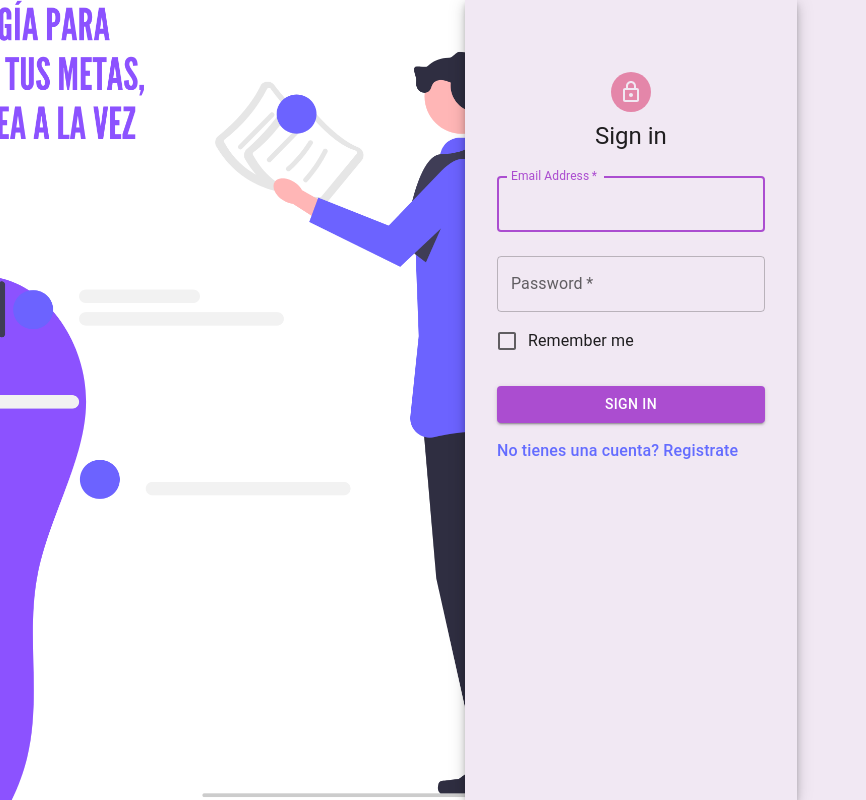
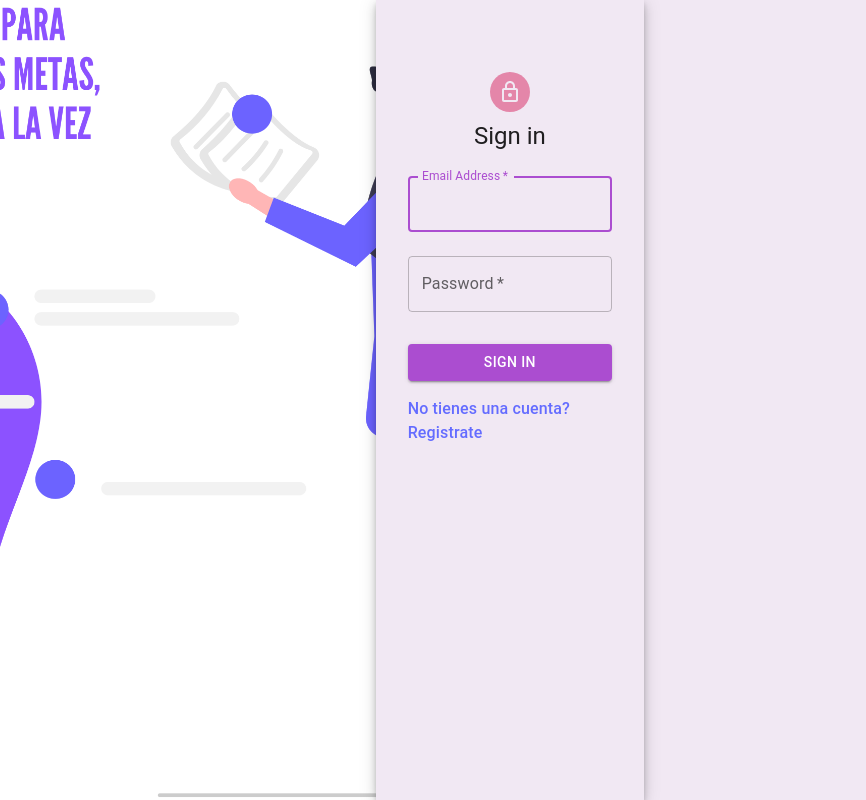
Before and after one commit to adride00/taskboard-frontend, a React (Vite) app: page /login in a window 1280 px wide. Shown: the whole page, without its empty margins (0-866 px from the left). Built offline with nearby package versions, Linux system fonts and the light colour scheme.

Commit message:
✨ feat: Se agrego loging y se agrego alertas en la instancia de axios

```diff
--- a/src/service/axios.js
+++ b/src/service/axios.js
@@ -1,12 +1,13 @@
 import axios from 'axios'
 import router from '../router'
-
+import Swal from 'sweetalert2'
 const axiosInstance = axios.create({
 	baseURL: `${import.meta.env.VITE_API_BASE_URL}/api`,
 	timeout: 10000,
 })
-
+let configs
 axiosInstance.interceptors.request.use(config => {
+	configs = config
 	const token = localStorage.getItem('token')
 	if (token) {
 		config.headers.Authorization = `Bearer ${token}`
@@ -16,9 +17,23 @@ axiosInstance.interceptors.request.use(config => {
 
 axiosInstance.interceptors.response.use(
 	response => {
+		if (configs.showSuccessAlert && response.data.message)
+			Swal.fire({
+				position: 'center',
+				icon: 'success',
+				title: response.data.message,
+				showConfirmButton: false,
+				timer: 1500,
+			})
 		return response
 	},
 	error => {
+		console.log(error)
+		if (configs.showErrorAlert)
+			Swal.fire({
+				icon: 'error',
+				title: error.response.data.message,
+			})
 		if (error.response.status === 401) {
 			localStorage.removeItem('token')
 			router.navigate(['/login'])
--- a/src/views/Login.jsx
+++ b/src/views/Login.jsx
@@ -8,14 +8,24 @@ import Box from '@mui/material/Box'
 import Grid from '@mui/material/Grid'
 import LockOutlinedIcon from '@mui/icons-material/LockOutlined'
 import Typography from '@mui/material/Typography'
+import axiosInstance from '../service/axios'
+import { useForm } from 'react-hook-form'
+import { userStateContext } from '../context/ContextProvider'
 function Login() {
-	const handleSubmit = event => {
-		event.preventDefault()
-		const data = new FormData(event.currentTarget)
-		console.log({
-			email: data.get('email'),
-			password: data.get('password'),
+	const { setCurrentUser, setUserToken } = userStateContext()
+	const form = useForm({
+		email: '',
+		password: '',
+	})
+	const { register, handleSubmit, watch, formState } = form
+	const { errors } = formState
+	const onSubmit = async datos => {
+		let { data } = await axiosInstance.post('/login', datos, {
+			showSuccessAlert: true,
+			showErrorAlert: true,
 		})
+		setCurrentUser(data.data)
+		setUserToken(data.access_token)
 	}
 	return (
 		<>
@@ -25,7 +35,12 @@ function Login() {
 			<Typography component='h1' variant='h5'>
 				Sign in
 			</Typography>
-			<Box component='form' noValidate onSubmit={handleSubmit} sx={{ mt: 1 }}>
+			<Box
+				component='form'
+				noValidate
+				onSubmit={handleSubmit(onSubmit)}
+				sx={{ mt: 1 }}
+			>
 				<TextField
 					margin='normal'
 					required
@@ -35,6 +50,9 @@ function Login() {
 					name='email'
 					autoComplete='email'
 					autoFocus
+					{...register('email', { required: 'Email es requerido' })}
+					error={!!errors.email}
+					helperText={errors.email?.message}
 				/>
 				<TextField
 					margin='normal'
@@ -45,11 +63,11 @@ function Login() {
 					type='password'
 					id='password'
 					autoComplete='current-password'
+					{...register('password', { required: 'Passord es requerido' })}
+					error={!!errors.password}
+					helperText={errors.password?.message}
 				/>
-				<FormControlLabel
-					control={<Checkbox value='remember' color='primary' />}
-					label='Remember me'
-				/>
+
 				<Button
 					type='submit'
 					fullWidth
--- a/src/views/Signup.jsx
+++ b/src/views/Signup.jsx
@@ -25,7 +25,9 @@ export default function Signup() {
 	const { errors } = formState
 
 	const onSubmit = async datos => {
-		let { data } = await axiosInstance.post('/signup', datos)
+		let { data } = await axiosInstance.post('/signup', datos, {
+			showSuccessAlert: true,
+		})
 		setCurrentUser(data.data)
 		setUserToken(data.access_token)
 	}
```
